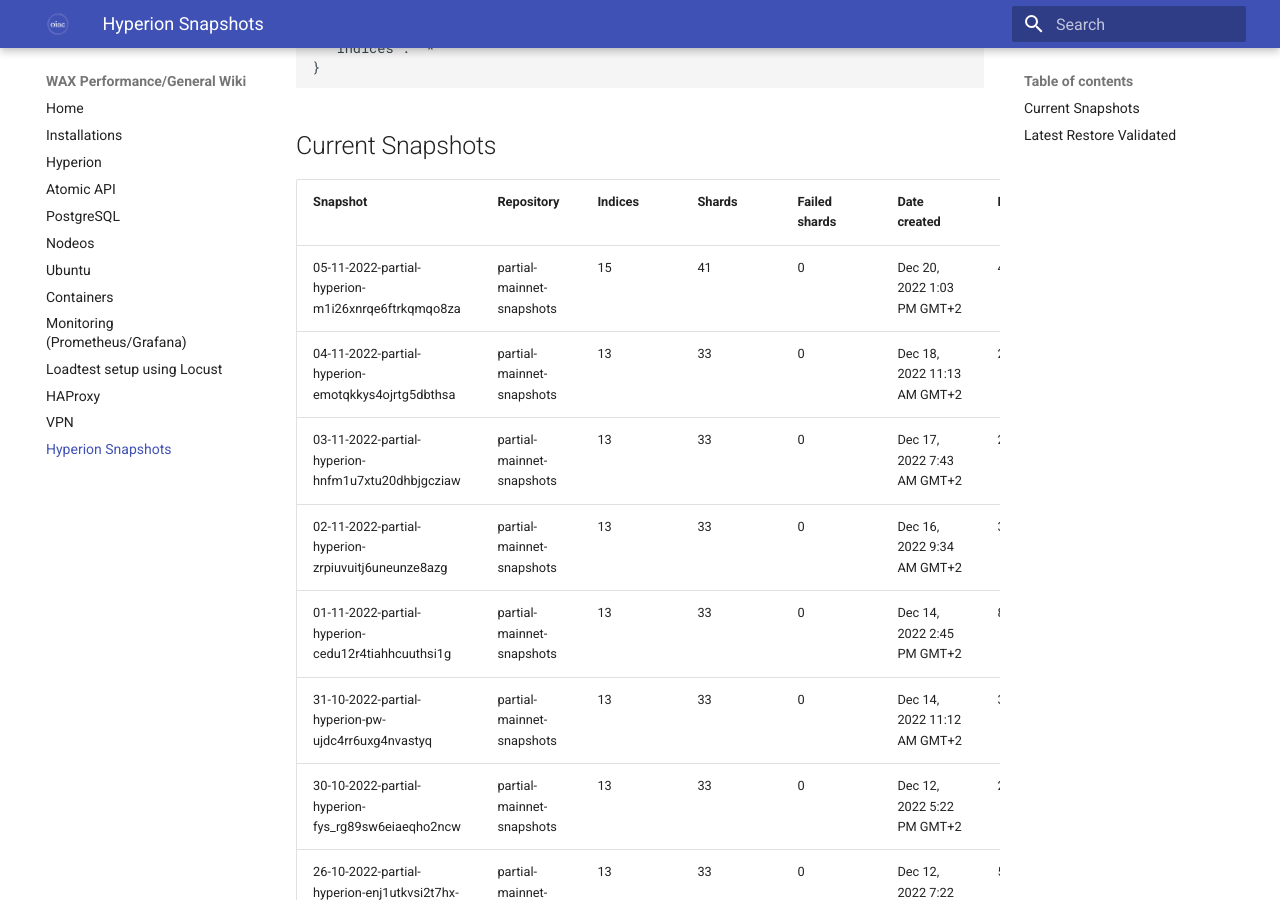
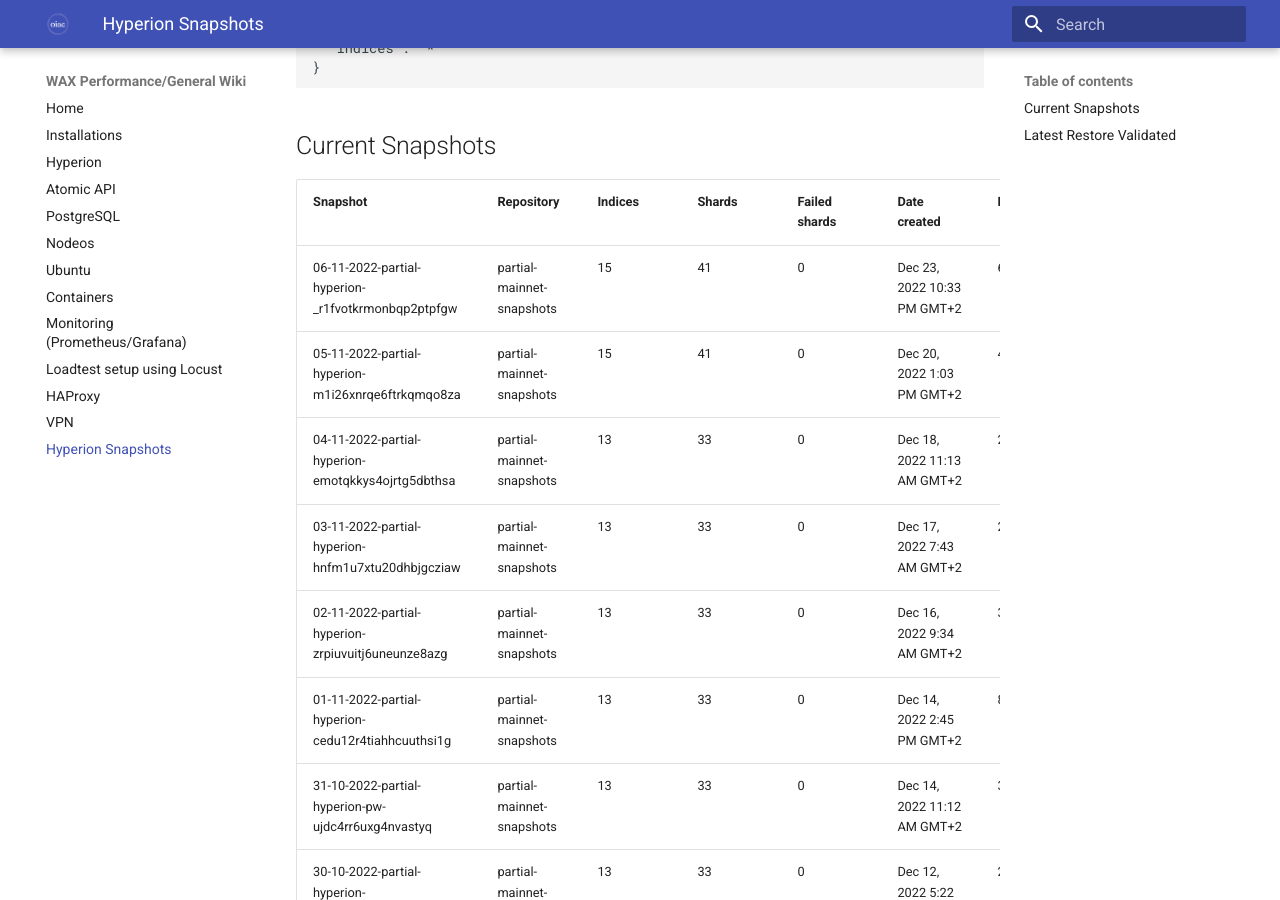
Before and after one commit to oneinacillian/wiki, an MkDocs documentation site: the page built from docs/snapshots.md, in a window 1280 px wide and 900 px high, scrolled down 2022 px. Built offline with MkDocs 1.6.1 and Material for MkDocs 9.7.7, drawn with Linux system fonts in a browser that asks for light colours.

Commit message:
Added snapshot for 06/11

```diff
--- a/docs/snapshots.md
+++ b/docs/snapshots.md
@@ -60,6 +60,7 @@
 
 | Snapshot                                           | Repository                | Indices | Shards | Failed shards | Date created                | Duration |
 |----------------------------------------------------|---------------------------|---------|--------|---------------|-----------------------------|----------|
+| 06-11-2022-partial-hyperion-_r1fvotkrmonbqp2ptpfgw | partial-mainnet-snapshots | 15      | 41     | 0             | Dec 23, 2022 10:33 PM GMT+2 | 65s      |
 | 05-11-2022-partial-hyperion-m1i26xnrqe6ftrkqmqo8za | partial-mainnet-snapshots | 15      | 41     | 0             | Dec 20, 2022 1:03 PM GMT+2  | 42s      |
 | 04-11-2022-partial-hyperion-emotqkkys4ojrtg5dbthsa | partial-mainnet-snapshots | 13      | 33     | 0             | Dec 18, 2022 11:13 AM GMT+2 | 28s      |
 | 03-11-2022-partial-hyperion-hnfm1u7xtu20dhbjgcziaw | partial-mainnet-snapshots | 13      | 33     | 0             | Dec 17, 2022 7:43 AM GMT+2  | 27s      |
```
